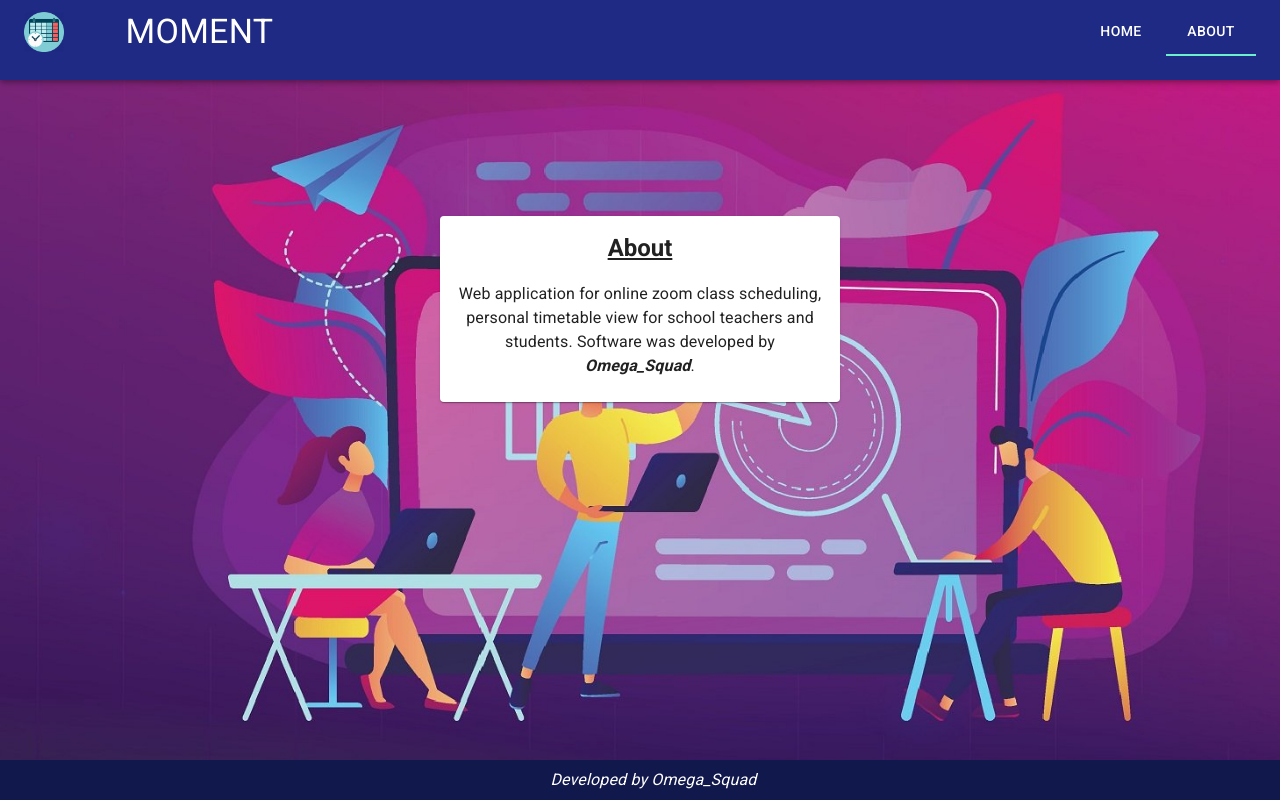
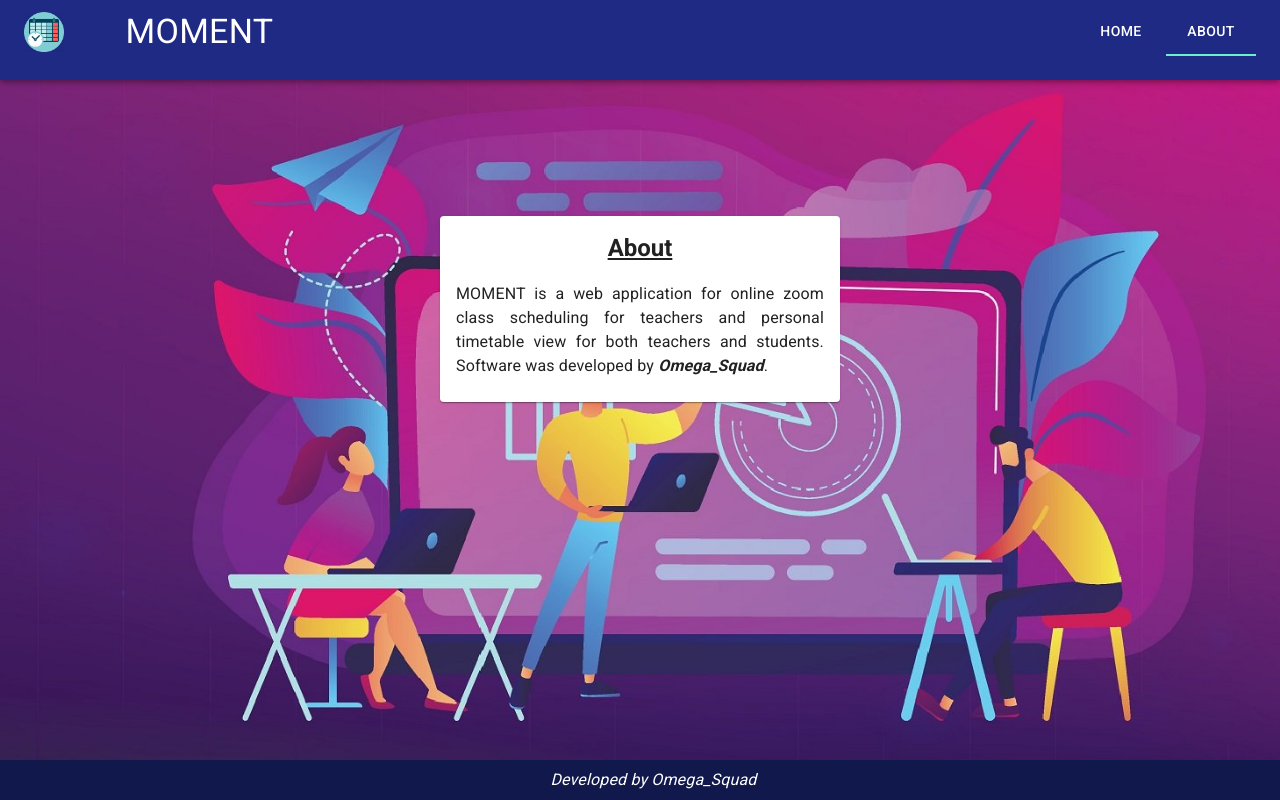
Before and after one commit to OmgaSqud/omega_squad_tss, a React (Create React App) app: page /about in a window 1280 px wide. Both pictures are taken after a click on the tab "ABOUT". Built offline with nearby package versions, Linux system fonts and the light colour scheme; no server answers.

Commit message:
added localStorage. changed About section

```diff
--- a/src/dashboard/Timetable.js
+++ b/src/dashboard/Timetable.js
@@ -43,12 +43,11 @@ import ConfirmDelete from "../modals/ConfirmDelete";
 import Axios from "axios";
 
 const Timetable = () => {
-  const user = useContext(AuthContext).user.userDetails;
-  // const user = {
-  //   uid: "XnH9lDsLsEWqda1B1D2ScYxGu822",
-  //   name: "Vinura Chandrasekara",
-  //   email: "vinurachan@gmail.com",
-  // };
+  // const user = useContext(AuthContext).user.userDetails;
+  const user = {
+    uid: window.localStorage.getItem("uid"),
+    name: window.localStorage.getItem("uname"),
+  };
   const Item = styled(Paper)(({ theme }) => ({
     ...theme.typography.body2,
     padding: theme.spacing(2),
--- a/src/home/About.js
+++ b/src/home/About.js
@@ -23,10 +23,10 @@ export default function BasicCard() {
             >
               About
             </Typography>
-            <Typography variant="body1">
-              Web application for online zoom class scheduling, personal
-              timetable view for school teachers and students. Software was
-              developed by{" "}
+            <Typography variant="body1" textAlign={"justify"}>
+              MOMENT is a web application for online zoom class scheduling for
+              teachers and personal timetable view for both teachers and
+              students. Software was developed by{" "}
               {
                 <i>
                   <b>Omega_Squad</b>
--- a/src/home/Homepage.js
+++ b/src/home/Homepage.js
@@ -55,6 +55,8 @@ const HomePage = () => {
         const user = userCredential.user;
         console.log(user.uid);
         getDoc(doc(db, "users", user.uid)).then((doc) => {
+          window.localStorage.setItem("uid", doc.data().uid);
+          window.localStorage.setItem("uname", doc.data().name);
           switch (doc.data().type) {
             case "student":
               history.push("/student-view");
@@ -70,6 +72,7 @@ const HomePage = () => {
               break;
           }
         });
+
         //----------------------------------------------------------------
 
         //-------------------------------------------------------
@@ -172,7 +175,7 @@ const HomePage = () => {
               required
               style={marginStyle}
               value={password}
-              onKeyDown={(e)=> (e.code === "Enter" ? handleLogin() : null)}
+              onKeyDown={(e) => (e.code === "Enter" ? handleLogin() : null)}
               onChange={(e) => setPassword(e.target.value)}
             ></TextField>
             <Button
--- a/src/index.js
+++ b/src/index.js
@@ -9,6 +9,7 @@ import { AuthProvider } from "./firebase/AuthContext";
 import reportWebVitals from "./reportWebVitals";
 import Axios from "axios";
 Axios.defaults.baseURL = "https://omega-squad-tss-backend.herokuapp.com";
+// Axios.defaults.baseURL = "http://localhost:4000";
 
 const theme = createTheme({});
 
--- a/src/shared/Navbar.js
+++ b/src/shared/Navbar.js
@@ -1,4 +1,3 @@
-
 import { useContext } from "react";
 import { auth } from "../firebase/Firebase";
 import { AuthContext } from "../firebase/AuthContext";
@@ -13,7 +12,8 @@ import * as React from "react";
 import { useHistory, useLocation } from "react-router";
 
 const Navbar = () => {
-  const user = useContext(AuthContext).user.userDetails;
+  // const user = useContext(AuthContext).user.userDetails;
+  const userName = window.localStorage.getItem("uname");
   const location = useLocation();
   const history = useHistory();
   const [value, setValue] = React.useState(0);
@@ -42,6 +42,7 @@ const Navbar = () => {
       auth.signOut();
       history.push("/");
       setLoading(false);
+      window.localStorage.clear();
     }, 2000);
   };
 
@@ -78,7 +79,7 @@ const Navbar = () => {
           ) : (
             <>
               <Typography sx={{ fontSize: 20, marginRight: "3%" }}>
-                Welcome {user.name}
+                Welcome {userName}
               </Typography>
               <Button
                 variant="contained"
```
